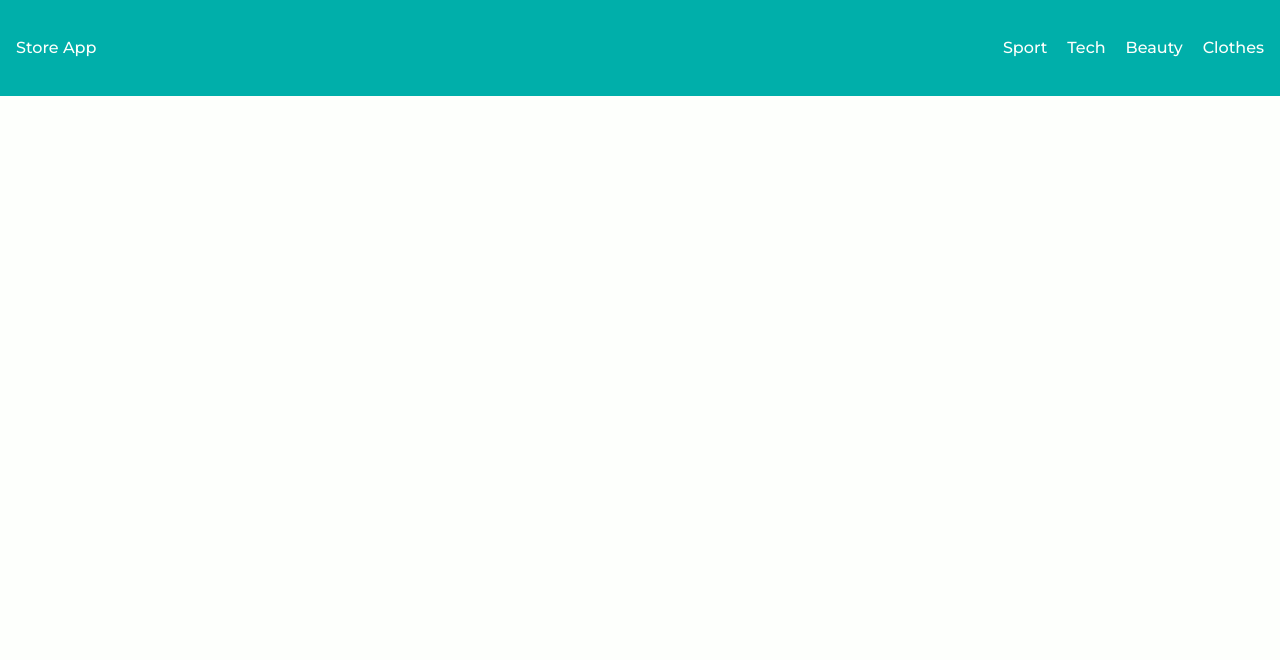
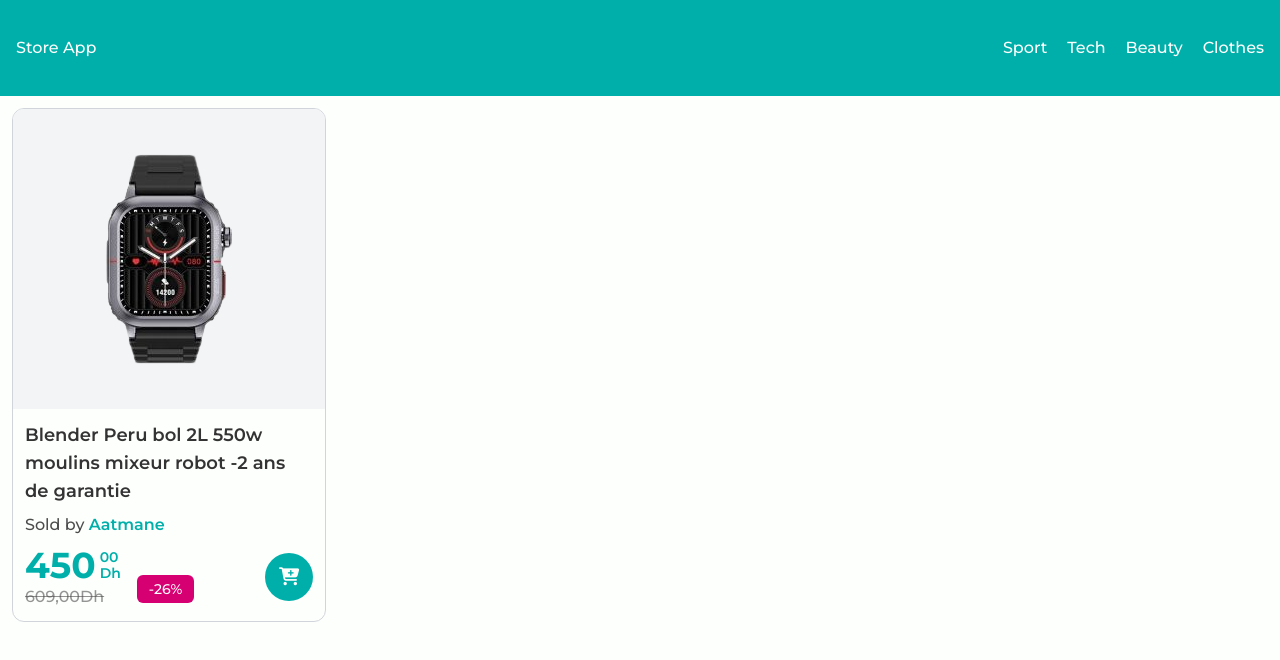
Before and after one commit to aatmaneoulmouden/store-app, a React (Vite) app: page / in a window 1280 px wide. Shown: the top 660 px of the page. Built offline with nearby package versions, Linux system fonts and the light colour scheme.

Commit message:
Create Product component v1.0

```diff
--- a/index.html
+++ b/index.html
@@ -5,6 +5,7 @@
     <link rel="icon" type="image/png" href="/favicon.png" />
     <meta name="viewport" content="width=device-width, initial-scale=1.0" />
     <title>React store app</title>
+    <link rel="stylesheet" href="https://cdnjs.cloudflare.com/ajax/libs/font-awesome/6.5.2/css/all.min.css" integrity="sha512-SnH5WK+bZxgPHs44uWIX+LLJAJ9/2PkPKZ5QiAj6Ta86w+fsb2TkcmfRyVX3pBnMFcV7oQPJkl9QevSCWr3W6A==" crossorigin="anonymous" referrerpolicy="no-referrer" />
   </head>
   <body>
     <div id="root"></div>
--- a/src/App.jsx
+++ b/src/App.jsx
@@ -1,9 +1,13 @@
 import Header from "./components/Header";
+import Product from "./components/Product";
 
 const App = () => {
   return (
     <>
       <Header />
+      <div className="p-3 grid grid-cols-4">
+        <Product />
+      </div>
     </>
   );
 };
--- /dev/null
+++ b/src/components/Product.jsx
@@ -0,0 +1,37 @@
+const Product = () => {
+  return (
+    <article className="border border-gray-300 rounded-xl overflow-hidden">
+      <div className="image-wrapper bg-gray-100">
+        <img src="./simple-product.png" alt="" className="mx-auto" />
+      </div>
+      <div className="details-wrapper p-3">
+        <h2 className="font-semibold text-lg text-neutral-black-dark">
+          Blender Peru bol 2L 550w moulins mixeur robot -2 ans de garantie
+        </h2>
+        <small className="text-base block my-2">
+          Sold by <span className="font-semibold text-primary-green">Aatmane</span>
+        </small>
+        <div className="flex justify-between items-center">
+          <div className="pricing-discount flex items-end gap-4">
+            <div className="pricing">
+              <h3 className="current-price flex items-center gap-1 text-primary-green">
+                <span className="text-4xl font-bold">450</span>
+                <span className="text-sm font-semibold">
+                    <p className="leading-3 mb-1">00</p>
+                    <p className="leading-3">Dh</p>
+                </span>
+              </h3>
+              <del className="prev-price text-neutral-black-light/60">609,00Dh</del>
+            </div>
+            <span className="discount bg-primary-cerise rounded-md text-neutral-white py-1 px-3 text-sm mb-[6px]">-26%</span>
+          </div>
+          <button className="bg-primary-green w-12 h-12 rounded-full flex justify-center items-center">
+            <i className="fa-solid fa-cart-plus text-neutral-white text-lg"></i>
+          </button>
+        </div>
+      </div>
+    </article>
+  );
+};
+
+export default Product;
--- a/tailwind.config.js
+++ b/tailwind.config.js
@@ -18,6 +18,7 @@ export default {
       colors: {
         "primary": {
           "green": "#00afaa",
+          "cerise": "#d70073",
         },
         "neutral": {
           "black": {
```
Also changed, not shown: public/simple-product.png (added).
